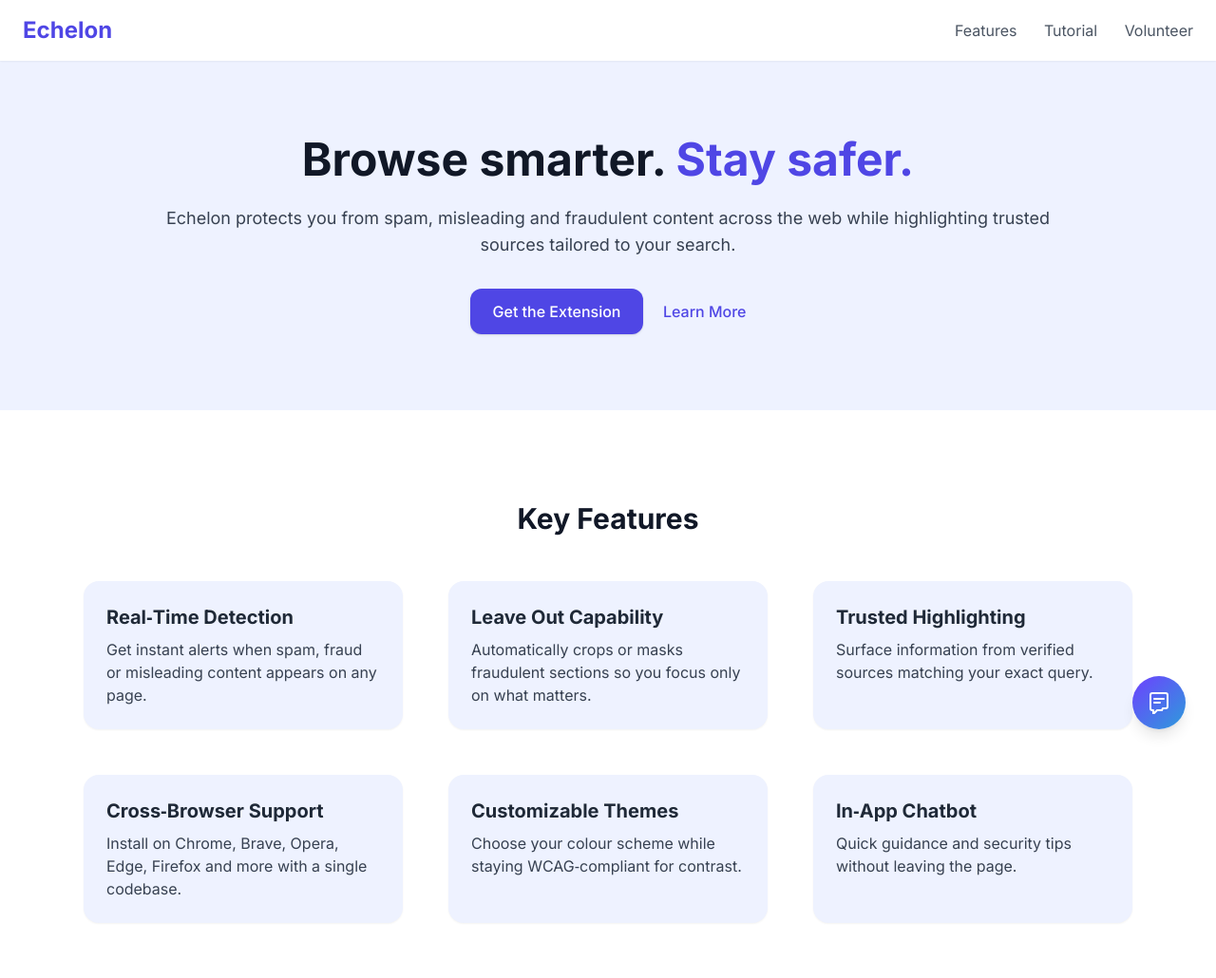
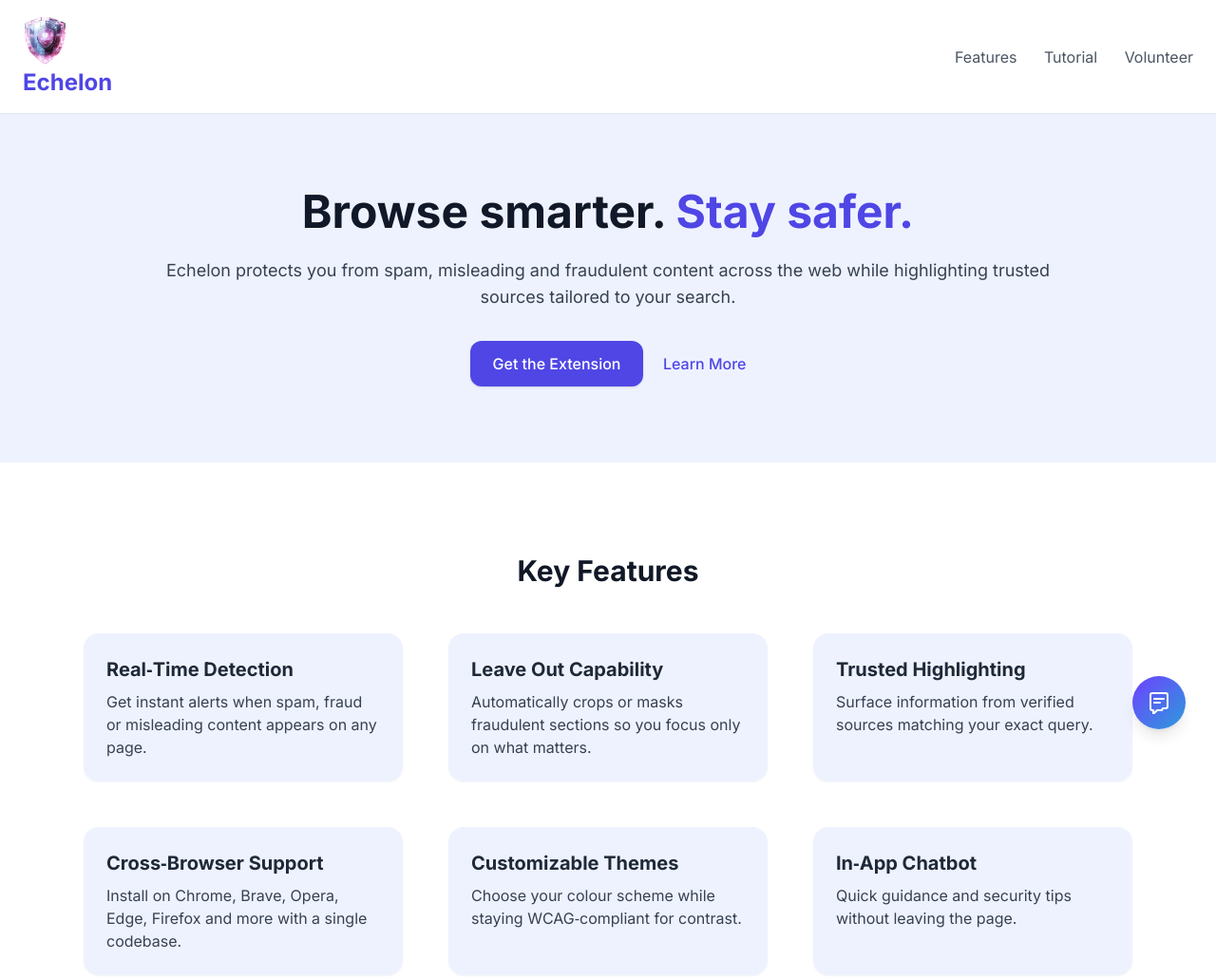
Before and after one commit to neelomimipilane/Echelon, a browser extension: page web page.html in a window 1280 px wide. Shown: the top 1030 px of the page at 95% size. Drawn offline with nearby package versions, Linux system fonts and the light colour scheme.

Commit message:
updated
logo update

```diff
--- a/web page.html
+++ b/web page.html
@@ -30,10 +30,16 @@
 </head>
 <body class="antialiased">
 
+
   <!-- Header -->
   <header class="bg-white shadow-sm sticky top-0 z-30">
     <div class="max-w-7xl mx-auto flex items-center justify-between px-6 py-4">
-      <h1 class="text-2xl font-bold text-indigo-600">Echelon</h1>
+      <!-- Logo -->
+         <a class="navbar-brand" href="web page.html">
+        <img src="icons/icon.png" alt="Echelon Logo" width="50" />
+        <span class="text-2xl font-bold text-indigo-600">Echelon</span>
+      </a>
+      <!-- Navigation -->
       <nav class="space-x-6 hidden md:block">
         <a href="#features" class="text-gray-600 hover:text-indigo-600">Features</a>
         <a href="#tutorial" class="text-gray-600 hover:text-indigo-600">Tutorial</a>
```
